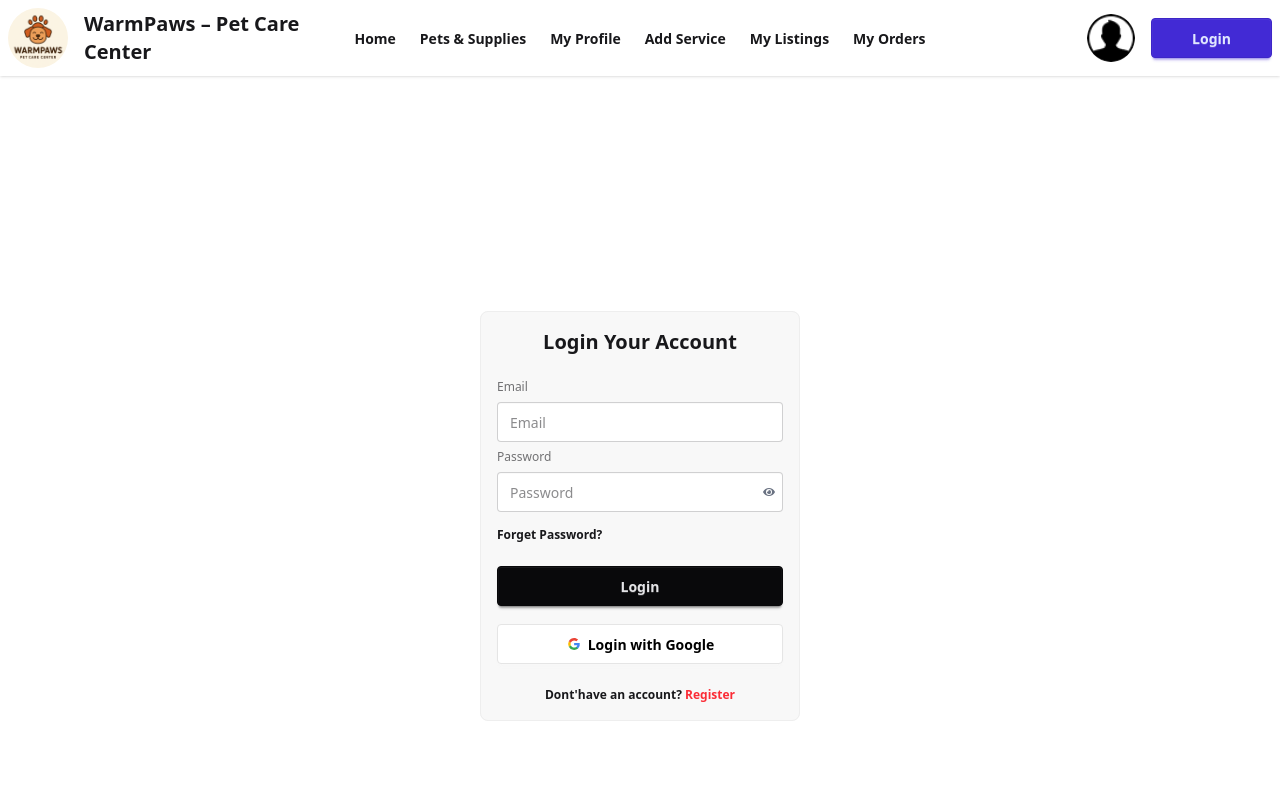
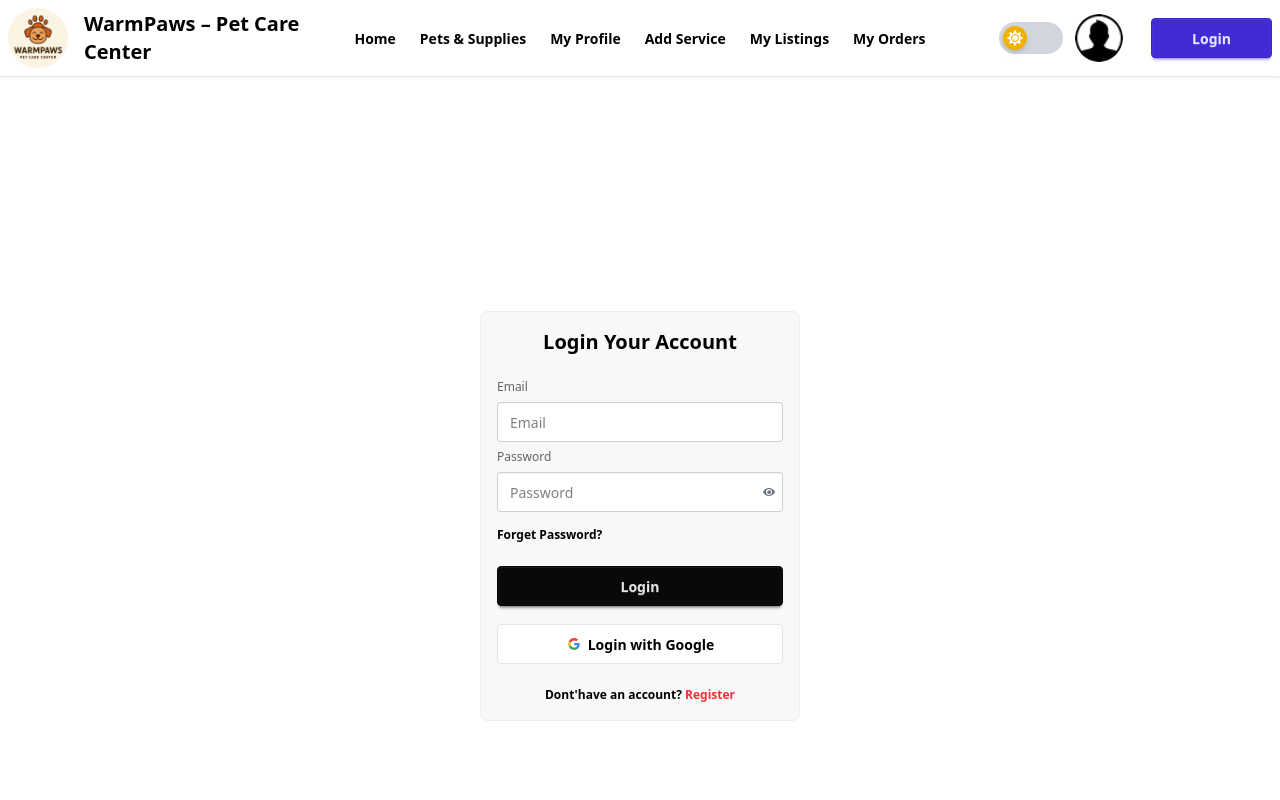
Before and after one commit to Coder-the-noob/pawMart, a React (Vite) app: page /auth/login in a window 1280 px wide. Shown: the top 800 px of the page. Built offline with nearby package versions, Linux system fonts and the light colour scheme; no server answers.

Commit message:
added the theme toggle with motion framer

```diff
--- a/package.json
+++ b/package.json
@@ -15,6 +15,7 @@
     "aos": "^2.3.4",
     "axios": "^1.13.2",
     "firebase": "^12.6.0",
+    "framer-motion": "^12.23.25",
     "react": "^19.2.0",
     "react-dom": "^19.2.0",
     "react-hot-toast": "^2.6.0",
--- a/src/Components/Navbar.jsx
+++ b/src/Components/Navbar.jsx
@@ -5,6 +5,7 @@ import userIcon from "../assets/user.png";
 import "animate.css";
 import { AuthContext } from "../Provider/AuthProvider";
 import toast from "react-hot-toast";
+import ThemeToggle from "./ThemeToggle";
 
 const Navbar = () => {
   const { user, logOut } = useContext(AuthContext);
@@ -19,7 +20,7 @@ const Navbar = () => {
       });
   };
   return (
-    <div className="navbar bg-base-100 shadow-sm mb-10">
+    <div className="navbar bg-base-100 dark:bg-gray-900 dark:text-gray-100 shadow-sm mb-10">
       <div className="navbar-start">
         <div className="dropdown">
           <div tabIndex={0} role="button" className="btn btn-ghost lg:hidden">
@@ -47,7 +48,9 @@ const Navbar = () => {
               <NavLink
                 to="/"
                 className={({ isActive }) =>
-                  isActive ? "text-violet-500 font-bold" : ""
+                  isActive
+                    ? "text-violet-500 font-bold dark:text-violet-300"
+                    : "text-gray-700 dark:text-gray-200"
                 }
               >
                 Home
@@ -58,7 +61,9 @@ const Navbar = () => {
               <NavLink
                 to="/services"
                 className={({ isActive }) =>
-                  isActive ? "text-violet-500 font-bold" : ""
+                  isActive
+                    ? "text-violet-500 font-bold dark:text-violet-300"
+                    : "text-gray-700 dark:text-gray-200"
                 }
               >
                 Services
@@ -69,7 +74,9 @@ const Navbar = () => {
               <NavLink
                 to="/profile"
                 className={({ isActive }) =>
-                  isActive ? "text-violet-500 font-bold" : ""
+                  isActive
+                    ? "text-violet-500 font-bold dark:text-violet-300"
+                    : "text-gray-700 dark:text-gray-200"
                 }
               >
                 My Profile
@@ -79,7 +86,9 @@ const Navbar = () => {
               <NavLink
                 to="/add-service"
                 className={({ isActive }) =>
-                  isActive ? "text-violet-500 font-bold" : ""
+                  isActive
+                    ? "text-violet-500 font-bold dark:text-violet-300"
+                    : "text-gray-700 dark:text-gray-200"
                 }
               >
                 Add Service
@@ -164,22 +173,30 @@ const Navbar = () => {
           </li>
         </ul>
       </div>
-      <div className="navbar-end">
-        <div className="tooltip tooltip-bottom" data-tip={user?.displayName || "Guest"}>
+      <div className="navbar-end flex items-center gap-5">
+        <div className="flex items-center gap-3">
+          <ThemeToggle />
+
+          <div
+            className="tooltip tooltip-bottom"
+            data-tip={user?.displayName || "Guest"}
+          >
             <Link to="/profile">
               <img
-            className="w-12 rounded-full space-x-3"
-            src={`${user && user.photoURL ? user.photoURL : userIcon}`}
-            alt=""
+                className="w-12 rounded-full"
+                src={user?.photoURL || userIcon}
+                alt="Profile"
               />
             </Link>
           </div>
+        </div>
+
         {user ? (
-          <button onClick={handleLogOut} className="btn btn-primary px-10 ml-4">
+          <button onClick={handleLogOut} className="btn btn-primary px-10 ml-2">
             Logout
           </button>
         ) : (
-          <Link to="/auth/login" className="btn btn-primary px-10 ml-4">
+          <Link to="/auth/login" className="btn btn-primary px-10 ml-2">
             Login
           </Link>
         )}
--- /dev/null
+++ b/src/Components/ThemeToggle.jsx
@@ -0,0 +1,48 @@
+// eslint-disable-next-line no-unused-vars
+import { motion } from "framer-motion";
+import { useState, useEffect } from "react";
+import { FaSun, FaMoon } from "react-icons/fa";
+
+const ThemeToggle = () => {
+  const [theme, setTheme] = useState(
+    localStorage.getItem("theme") || "light"
+  );
+
+  const toggleTheme = () => {
+    const newTheme = theme === "light" ? "dark" : "light";
+    setTheme(newTheme);
+  };
+
+  useEffect(() => {
+    const root = document.documentElement;
+    root.classList.remove("light", "dark");
+    root.classList.add(theme);
+    localStorage.setItem("theme", theme);
+  }, [theme]);
+
+  const isDark = theme === "dark";
+
+  return (
+    <button
+      onClick={toggleTheme}
+      className={`w-16 h-8 rounded-full flex items-center px-1 transition-colors duration-300 ${
+        isDark ? "bg-blue-600" : "bg-gray-300"
+      }`}
+    >
+      <motion.div
+        layout
+        transition={{ type: "spring", stiffness: 500, damping: 30 }}
+        className={`w-6 h-6 rounded-full flex items-center justify-center shadow-md text-white ${
+          isDark ? "bg-blue-900" : "bg-yellow-500"
+        }`}
+        style={{
+          marginLeft: isDark ? "32px" : "0px",
+        }}
+      >
+        {isDark ? <FaMoon /> : <FaSun />}
+      </motion.div>
+    </button>
+  );
+};
+
+export default ThemeToggle;
--- a/src/index.css
+++ b/src/index.css
@@ -1,2 +1,18 @@
 @import "tailwindcss";
 @plugin "daisyui";
+
+html {
+  transition: background-color 0.4s ease, color 0.4s ease;
+}
+
+.light {
+  @apply bg-white text-black;
+}
+
+.dark {
+  @apply bg-gray-900 text-gray-100;
+}
+
+html, body, .navbar {
+  transition: background-color 0.3s ease, color 0.3s ease;
+}
```
Also changed, not shown: 1 other file (tests, documents, lock files or other folders). Lines whose indentation alone changed are shown as unchanged.
